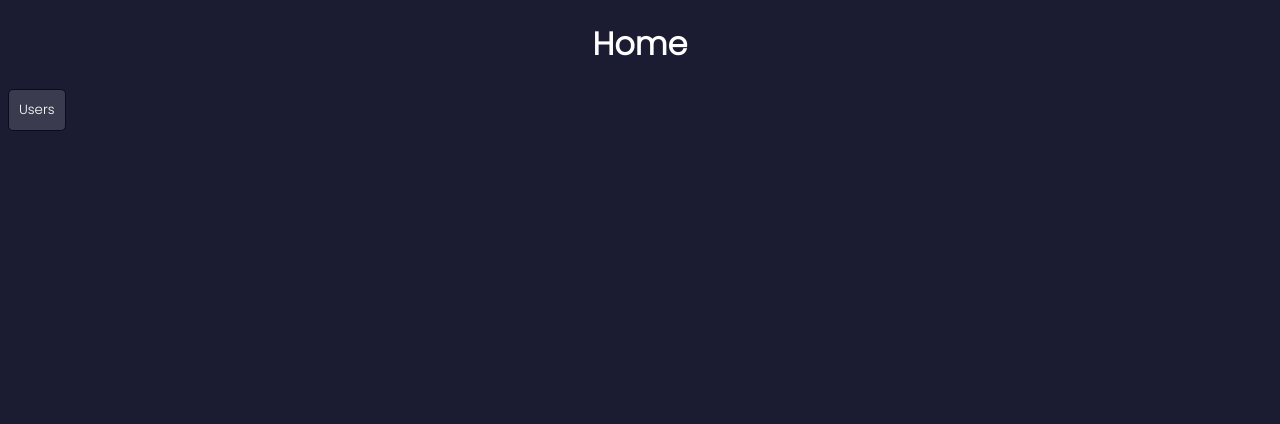
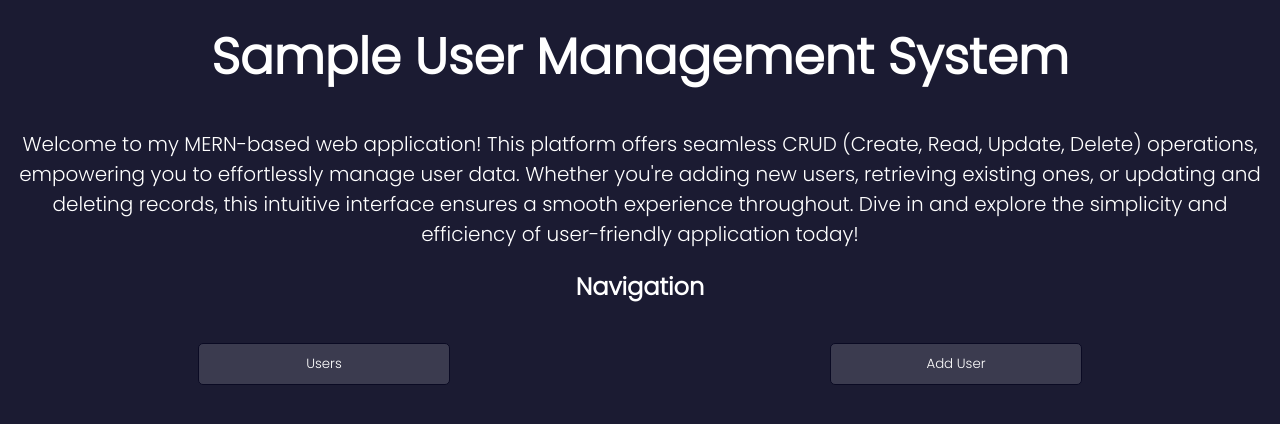
Before and after one commit to JalinaH/FirstProject, a React (Vite) app in the folder frontend/: page / in a window 1280 px wide. Shown: the top 424 px of the page. Built offline with nearby package versions, Linux system fonts and the light colour scheme.

Commit message:
refactor: Update AddUser page styling and form validation

```diff
--- a/frontend/src/Pages/HomePage/HomePage.css
+++ b/frontend/src/Pages/HomePage/HomePage.css
@@ -0,0 +1,41 @@
+h1{
+    text-align: center;
+    margin-top: 20px;
+    color: white;
+    font-weight: 900;
+    font-size: 50px;
+}
+
+p{
+    text-align: center;
+    color: white;
+    font-size: 20px;
+    font-weight: 400;
+}
+
+h2{
+    text-align: center;
+    color: white;
+    font-weight: 700;
+
+}
+
+.buttons{
+    display: flex;
+    justify-content: center;
+}
+
+button{
+    display: flex;
+    align-items: center;
+    padding: 10px;
+    border-radius: 5px;
+    border: 1px solid #0a0a23;
+    background-color: #3b3b4f;
+    color: white;
+    cursor: pointer;
+    text-align: center;
+    margin: 20px auto;
+    width: 20%;
+    justify-content: center;
+}
--- a/frontend/src/Pages/HomePage/HomePage.jsx
+++ b/frontend/src/Pages/HomePage/HomePage.jsx
@@ -1,14 +1,30 @@
 import React from "react";
 import { useNavigate } from "react-router-dom";
+import "./HomePage.css";
 
 const HomePage = () => {
     const navigate = useNavigate();
 
     return (
-        <>
-        <h1>Home</h1>
-        <button onClick={() => navigate("/users")}>Users</button>
-        </>
+      <>
+        <h1>Sample User Management System</h1>
+        <p>
+          Welcome to my MERN-based web application! This platform offers
+          seamless CRUD (Create, Read, Update, Delete) operations, empowering
+          you to effortlessly manage user data. Whether you're adding new users,
+          retrieving existing ones, or updating and deleting records, this
+          intuitive interface ensures a smooth experience throughout. Dive in
+          and explore the simplicity and efficiency of user-friendly
+          application today!
+        </p>
+
+        <h2>Navigation</h2>
+        <div className="buttons">
+          <button onClick={() => navigate("/users")}>Users</button>
+          <br />
+          <button onClick={() => navigate("/users/adduser")}>Add User</button>
+        </div>
+      </>
     );
 };
 
```
